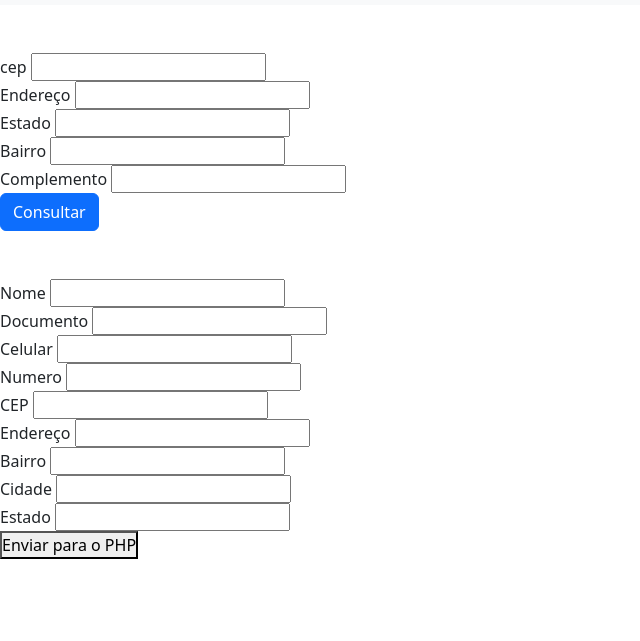
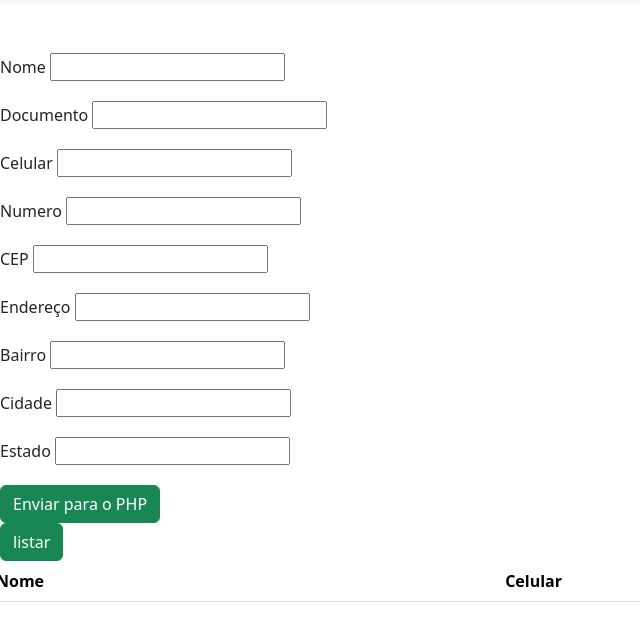
Before and after one commit to Phierry/Ds2, a website: page www/index.html in a window 1280 px wide. Shown: the part 51-692 px from the top of the page, without its empty margins (0-640 px from the left). Drawn offline with Linux system fonts and the light colour scheme.

Commit message:
dados da tabela

```diff
--- a/www/index.html
+++ b/www/index.html
@@ -17,7 +17,8 @@
   <nav class="navbar navbar-expand-lg bg-body-tertiary">
     <div class="container-fluid">
       <a class="navbar-brand" href="#">Navbar</a>
-          <button class="navbar-toggler" type="button" data-bs-toggle="collapse" data-bs-target="#navbarNav" aria-controls="navbarNav" aria-expanded="false" aria-label="Toggle navigation">
+      <button class="navbar-toggler" type="button" data-bs-toggle="collapse" data-bs-target="#navbarNav"
+        aria-controls="navbarNav" aria-expanded="false" aria-label="Toggle navigation">
         <span class="navbar-toggler-icon"></span>
       </button>
       <div class="collapse navbar-collapse" id="navbarNav">
@@ -40,87 +41,100 @@
   </nav>
   <br><br>
 
+
+
+
   <div class="row">
     <div class="col-sm-12">
-            <label>cep</label>
+      <label>Nome</label>
+      <input type="text" id="nome" />
+    </div>
+    <br><br>
+
+    <div class="row">
+      <div class="col-sm-12">
+        <label>Documento</label>
+        <input type="text" type="number" id="documento" />
+      </div>
+      <br><br>
+
+      <div class="row">
+        <div class="col-sm-12">
+          <label>Celular</label>
+          <input type="text" id="celular" />
+        </div>
+        <br><br>
+
+        <div class="row">
+          <div class="col-sm-12">
+            <label>Numero</label>
+            <input type="text" id="numero" />
+          </div>
+          <br><br>
+
+          <div class="row">
+            <div class="col-sm-12">
+              <label>CEP</label>
               <input type="text" id="cep" />
+            </div>
+            <br><br>
+
+            <div class="row">
+              <div class="col-sm-12">
+                <label>Endereço</label>
+                <input type="text" id="endereco" />
+              </div>
+              <br><br>
+
+              <div class="row">
+                <div class="col-sm-12">
+                  <label>Bairro</label>
+                  <input type="text" id="bairro" />
+                </div>
+                <br><br>
+
+                <div class="row">
+                  <div class="col-sm-12">
+                    <label>Cidade</label>
+                    <input type="text" id="cidade" />
+                  </div>
+                  <br><br>
+
+                  <div class="row">
+                    <div class="col-sm-12">
+                      <label>Estado</label>
+                      <input type="text" id="estado" />
+                    </div>
+                    <br><br>
+
+                    <div class="row">
+                      <div class="col-sm-12">
+                        <button class="btn btn-success" onclick="enviar()">
+                          Enviar para o PHP
+                        </button>
+                      </div>
+                      <div class="row">
+                        <div class="col-sm-12">
+                          <button class="btn btn-success" onclick="lerclientes()">
+                            listar
+                          </button>
                         </div>
                       </div>
 
-    <div class="row">
-        <div class="col-xs-12">
-            <label>Endereço</label>
-            <input type="text" id="logradouro">
-        </div>
-    </div>
+                      <table class="table">
+                        <thead>
+                          <th>Nome</th>
+                          <th>Celular</th>
+                        </thead>
+                        <tbody id="corpotabela">
 
-    <div class="row">
-        <div class="col-xs-12">
-            <label>Estado</label>
-            <input type="text" id="uf">
-        </div>
-    </div>
-
-    <div class="row">
-        <div class="col-xs-12">
-            <label>Bairro</label>
-            <input type="text" id="bairro">
-        </div>
-    </div>
-
-    <div class="row">
-        <div class="col-xs-12">
-            <label >Complemento</label>
-            <input type="text" id="complemento">
-        </div>
-    </div>
-
-    <div class="row">
-        <div class="col-sm-12">
-            <button id="botão" class="btn btn-primary" >
-                Consultar
-            </button>
-        </div>
-    </div>
-    <br><br>
-
-    <div>
-    <label>Nome</label>
-<input type="text" id="cliente" /><br />
-
-<label>Documento</label>
-<input type="text" type="number" id="vagas" /><br />
-
-<label>Celular</label>
-<input type="text" id="celular" /><br />
-
-<label>Numero</label>
-<input type="text" id="numero" /><br />
-
-<label>CEP</label>
-<input type="text" id="cep" /><br />
-
-<label>Endereço</label>
-<input type="text" id="endereco" /><br />
-
-<label>Bairro</label>
-<input type="text" id="bairro" /><br />
-
-<label>Cidade</label>
-<input type="text" id="cidade" /><br />
-
-<label>Estado</label>
-<input type="text" id="estado" /><br />
-
-
-<button onclick="enviar()">
-    Enviar para o PHP
-</button>
-</div>
+                        </tbody>
+                      </table>
 </body>
 
 <script src="js/bootstrap.bundle.js"></script>
 <script src="js/cadastro_cliente.js"></script>
+<script src="js/ler_clientes.js"></script>
 <script src="js/index.js"></script>
 
 </html>
--- a/www/js/cadastro_cliente.js
+++ b/www/js/cadastro_cliente.js
@@ -1,27 +1,26 @@
-function enviar(){
+function enviar() {
 
 
     const dbParam = JSON.stringify(
         {
-            "Nome": document.querySelector("#nome").value,
-            "Documento": document.querySelector("#documento").value,
-            "Celular": document.querySelector("#celular").value,
-            "Numero": document.querySelector("#numero").value,
-            "CEP": document.querySelector("#cep").value,
-            "Endereco": document.querySelector("#endereco").value,
-            "Bairro": document.querySelector("#bairro").value,
-            "Cidade": document.querySelector("#cidade").value,
-            "Estado": document.querySelector("#estado").value
+            "nome": document.querySelector("#nome").value,
+            "documento": document.querySelector("#documento").value,
+            "celular": document.querySelector("#celular").value,
+            "numero": document.querySelector("#numero").value,
+            "cep": document.querySelector("#cep").value,
+            "endereco": document.querySelector("#endereco").value,
+            "bairro": document.querySelector("#bairro").value,
+            "cidade": document.querySelector("#cidade").value,
+            "estado": document.querySelector("#estado").value
         }
     );
     const xmlhttp = new XMLHttpRequest();
-    xmlhttp.onload = function() {
-        const myObj = JSON.parse(this.responseText);
-        console.log(myObj);
-        document.getElementById("demo").innerHTML = myObj;
+    xmlhttp.onload = function () {
+        console.log(xmlhttp.response);
     }
     xmlhttp.open("POST", "https://etec.fernandograciano.com.br/cadastrocliente.php");
     xmlhttp.setRequestHeader("Content-type", "application/x-www-form-urlencoded");
-    xmlhttp.send("dados="+dbParam );
+    console.log(dbParam);
+    xmlhttp.send("dados=" + dbParam);
 
 }
--- a/www/js/index.js
+++ b/www/js/index.js
@@ -20,5 +20,3 @@ function consultaCep(){
 
     }
 }
-let botão = document.querySelector("#botão")
-botão.addEventListener("click", consultaCep);
--- /dev/null
+++ b/www/js/ler_clientes.js
@@ -0,0 +1,22 @@
+function lerclientes() {
+    let requisicao = new XMLHttpRequest();
+    let url = "https://etec.fernandograciano.com.br/listarclientes.php";
+    requisicao.open("GET", url);
+    requisicao.send();
+    requisicao.onload = function () {
+        let corpotabela = document.querySelector('#copotabela')
+        let dados = JSON.parse(this.response)
+        dados.array.forEach(function (valor, chave)
+        {
+            let novalinha = document.createElement("tr")
+            let celulaNome = document.createElement("td")
+            let celulaCelular = document.createElement("td")
+            celulaNome.innerHTML = valor.nome
+            celulaCelular.innerHTML = valor.celular
+            novalinha.append(celulaNome)
+            novalinha.append(celulaCelular)
+            corpotabela.append(novalinha)
+        });
+        console.log(this.response)
+    }
+}
```
Lines whose indentation alone changed are shown as unchanged.
